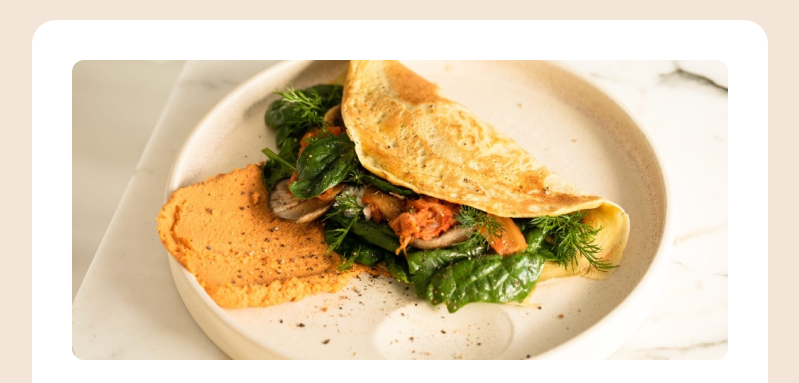
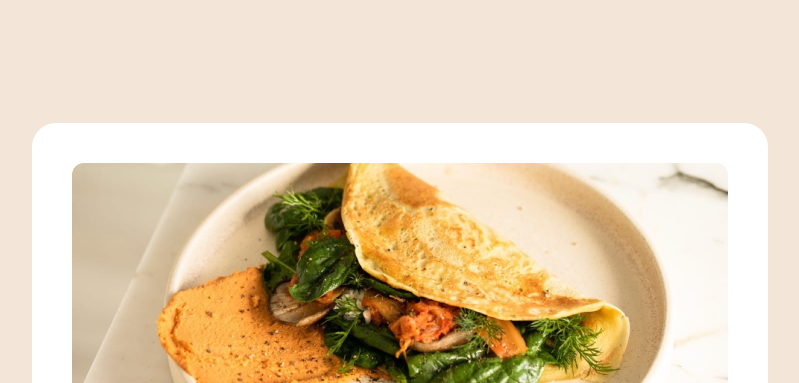
Before and after one commit to Pablo-Zallio-Dev/rice-page, a website: page src/index.html in a window 1280 px wide. Shown: the top 383 px of the page, without its empty margins (240-1039 px from the left). Drawn offline with Linux system fonts and the light colour scheme.

Commit message:
reparing index

```diff
--- a/src/index.html
+++ b/src/index.html
@@ -24,7 +24,7 @@
     <section class="bg-beige-100 flex justify-center">
 
       <!-- card -->
-      <article class="bg-white lg:w-[736px] lg:rounded-3xl lg:p-10 lg:my-5">
+      <article class="bg-white lg:w-[736px] lg:rounded-3xl lg:p-10 lg:mt-[123px]">
         <!-- image card -->
         <img class="lg:rounded-xl" src="./images/image-omelette.jpeg" alt="Image Card">
         <!-- info card -->
```
Also changed, not shown: src/output.css.
